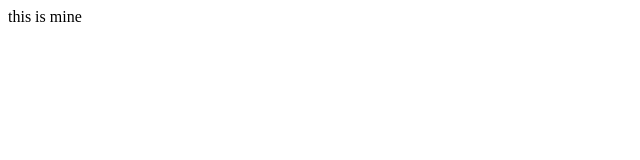
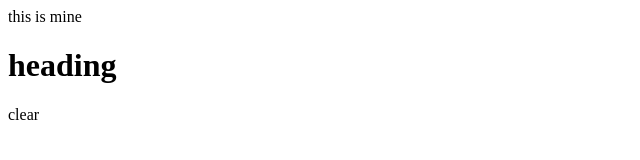
Before and after one commit to mdsadiquealam/mdsadiquealam, a plain HTML site: page index.html in a window 1280 px wide. Shown: the whole page, without its empty margins (0-640 px from the left). Drawn offline with Linux system fonts and the light colour scheme.

Commit message:
this a heading

```diff
--- a/index.html
+++ b/index.html
@@ -1 +1,4 @@
 <p>this is mine</p>
+<h1>heading
+
+</h1>clear
```
